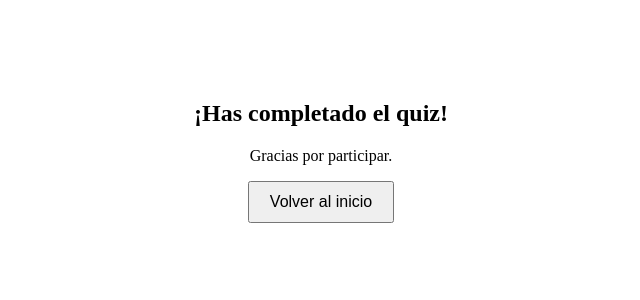
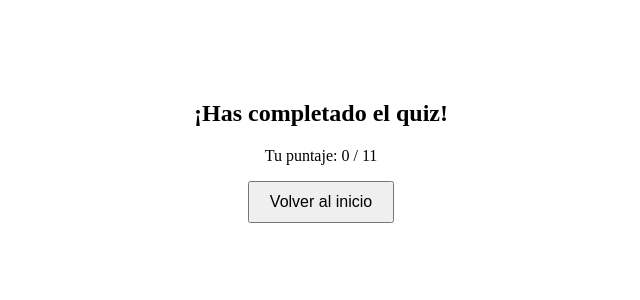
Before and after one commit to CristhianBravo865/Lab09---Angular, an Angular app in the folder science-quiz/: page /results in a window 1280 px wide. Shown: the top 300 px of the page, without its empty margins (319-959 px from the left). Built offline with nearby package versions, Linux system fonts and the light colour scheme.

Commit message:
Ejercicios Resueltos: Agregar funcionalidad de puntaje y mostrarlo en ResultsComponent

```diff
--- a/science-quiz/src/app/question.ts
+++ b/science-quiz/src/app/question.ts
@@ -69,6 +69,8 @@ export class QuestionService {
     }
   ];
 
+  private score: number = 0;
+
   constructor() { }
 
   getQuestions(): Question[] {
@@ -82,4 +84,16 @@ export class QuestionService {
   getTotalQuestions(): number {
     return this.questions.length;
   }
+
+  incrementScore() {
+    this.score++;
+  }
+
+  getScore(): number {
+    return this.score;
+  }
+
+  resetScore() {
+    this.score = 0;
+  }
 }
--- a/science-quiz/src/app/question/question.ts
+++ b/science-quiz/src/app/question/question.ts
@@ -37,9 +37,14 @@ export class QuestionComponent {
   }
 
   selectAnswer(answer: string) {
-    this.selectedAnswer = answer;
-    this.showFeedback = true;
+  this.selectedAnswer = answer;
+  this.showFeedback = true;
+
+  if (this.isCorrect()) {
+    this.questionService.incrementScore();
   }
+}
+
 
   nextQuestion() {
     const nextIndex = this.questionIndex + 1;
@@ -54,4 +59,5 @@ export class QuestionComponent {
     this.selectedAnswer = '';
     this.showFeedback = false;
   }
+
 }
--- a/science-quiz/src/app/results/results.html
+++ b/science-quiz/src/app/results/results.html
@@ -1,5 +1,5 @@
 <div class="results-container">
   <h2>¡Has completado el quiz!</h2>
-  <p>Gracias por participar.</p>
+  <p>Tu puntaje: {{ score }} / {{ total }}</p>
   <button (click)="restartGame()">Volver al inicio</button>
 </div>
--- a/science-quiz/src/app/results/results.ts
+++ b/science-quiz/src/app/results/results.ts
@@ -1,6 +1,7 @@
 import { Component } from '@angular/core';
 import { CommonModule } from '@angular/common';
 import { Router } from '@angular/router';
+import { QuestionService } from '../question';
 
 @Component({
   selector: 'app-results',
@@ -10,9 +11,19 @@ import { Router } from '@angular/router';
   styleUrl: './results.css'
 })
 export class ResultsComponent {
-  constructor(private router: Router) {}
+  score: number = 0;
+  total: number = 0;
+
+  constructor(
+    private router: Router,
+    private questionService: QuestionService
+  ) {
+    this.score = this.questionService.getScore();
+    this.total = this.questionService.getTotalQuestions();
+  }
 
   restartGame() {
+    this.questionService.resetScore();
     this.router.navigate(['/']);
   }
 }
```
